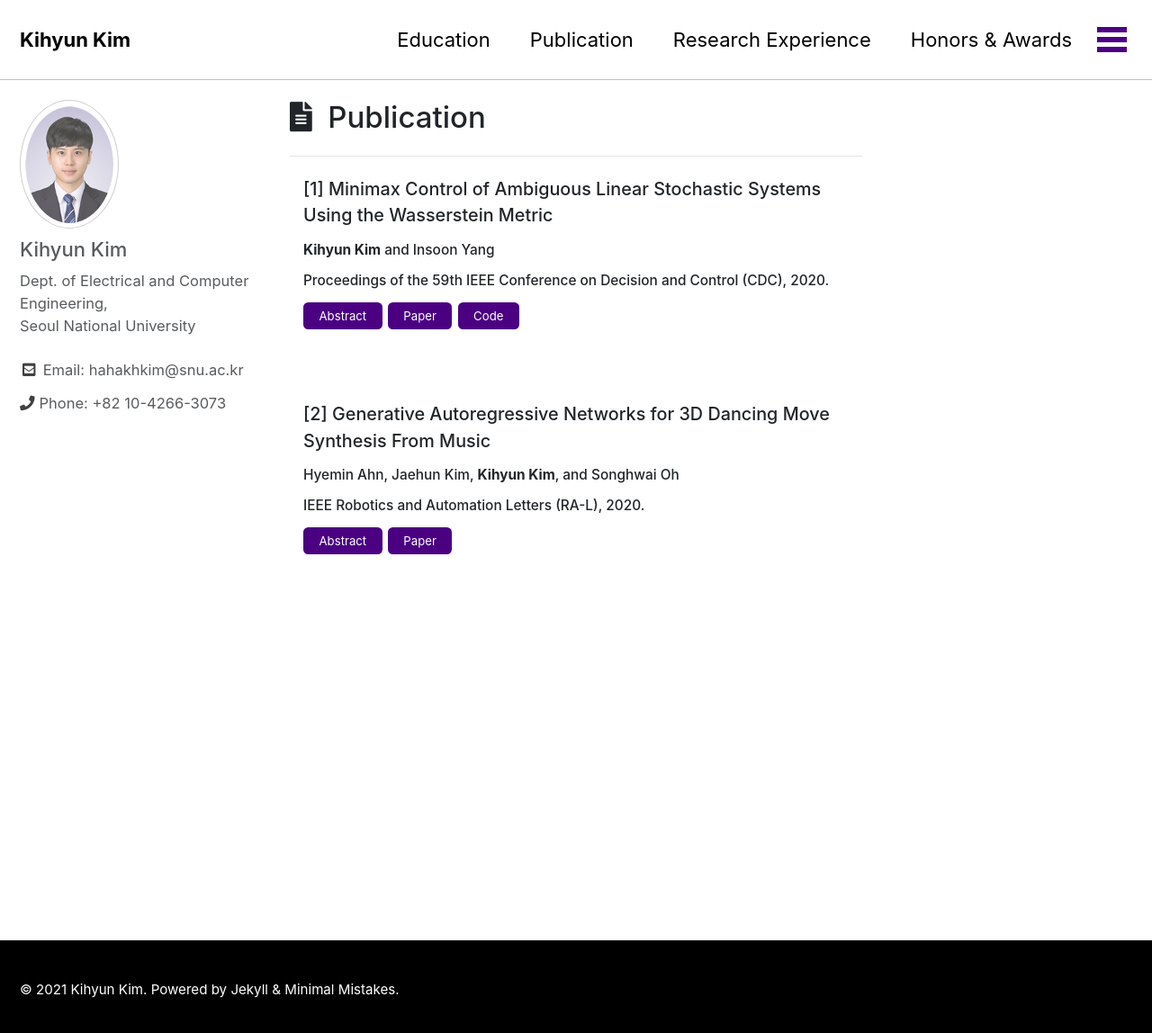
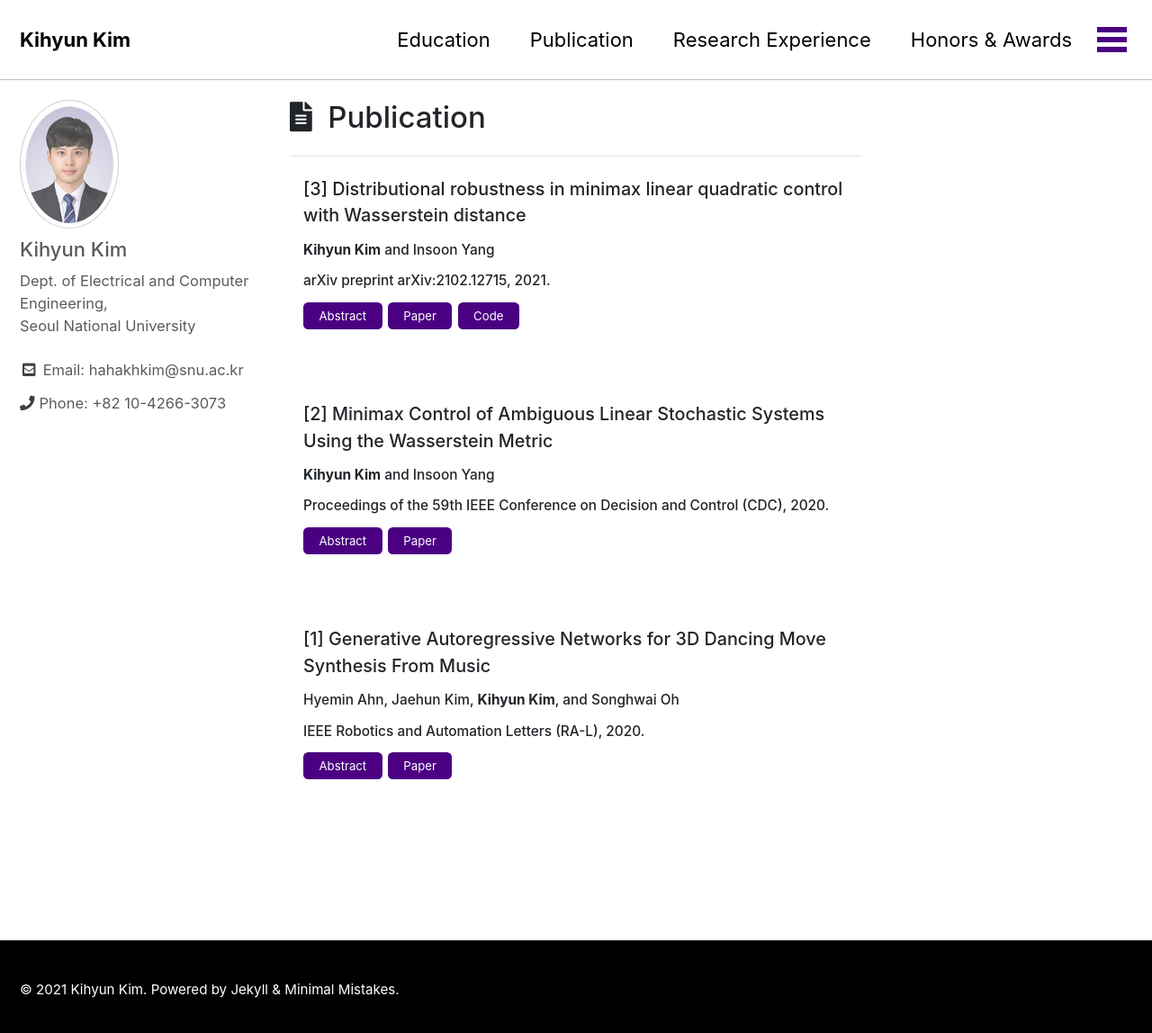
Before and after one commit to hahakhkim/hahakhkim.github.io, a Jekyll site: the page built from _pages/publication.html, in a window 1280 px wide and 1156 px high. Shown: the top 1148 px of the window at 90% size. Built offline with Jekyll 4.4.1, drawn with Linux system fonts in a browser that asks for light colours; cached includes are drawn as plain includes; nearby versions of some CDN libraries.

Commit message:
Update publication.html

```diff
--- a/_pages/publication.html
+++ b/_pages/publication.html
@@ -49,19 +49,47 @@ permalink: /publication/
 <div class="container-fluid">
 	<div class="row">
 		<div class="col-sm-12 col-md-12 mx-auto"style="text-align:left">
-		  <h5 class="custom2">[1] Minimax Control of Ambiguous Linear Stochastic Systems Using the Wasserstein Metric</h5>
+		  <h5 class="custom2">[3] Distributional robustness in minimax linear quadratic control with Wasserstein distance</h5>
+		  <h6 class="custom1"><strong>Kihyun Kim</strong> and Insoon Yang</h6>
+		  <h6 class="custom1"> arXiv preprint arXiv:2102.12715, 2021.</h6>
+			<button class="btn" type="button" data-toggle="collapse" data-target="#collapseExample3" aria-expanded="false" aria-controls="collapseExample">
+				Abstract
+			</button>
+			<button class="btn" type="button" onclick="window.open('https://arxiv.org/abs/2102.12715')">
+				Paper
+			</button>
+			<button class="btn" type="button" onclick="window.open('https://github.com/hahakhkim/WassersteinLQ')">
+				Code
+			</button>
+			<div class="collapse" id="collapseExample3">
+				<div class="card card-body">
+				<h6 class="custom1">  To address the issue of inaccurate distributions in practical stochastic systems, a minimax linear-quadratic control method is proposed using the Wasserstein metric.
+				Our method aims to construct a control policy that is robust against errors in an empirical distribution of underlying uncertainty, by adopting an adversary that selects the worst-case distribution.
+				The opponent receives a Wasserstein penalty proportional to the amount of deviation from the empirical distribution.
+				A closed-form expression of the finite-horizon optimal policy pair is derived using a Riccati equation.
+				The result is then extended to the infinite-horizon average cost setting by identifying conditions under which the Riccati recursion converges to the unique positive semi-definite solution to an algebraic Riccati equation.
+				Our method is shown to possess several salient features including closed-loop stability, and an out-of-sample performance guarantee. We also discuss how to optimize the penalty parameter for enhancing the distributional robustness of our control policy.
+				Last but not least, a theoretical connection to the classical H∞-method is identified from the perspective of distributional robustness.
+				</h6>
+				</div>
+			</div>
+		</div>
+	</div>
+
+	<h1><br></h1>
+
+	<div class="row">
+		<div class="col-sm-12 col-md-12 mx-auto"style="text-align:left">
+		  <h5 class="custom2">[2] Minimax Control of Ambiguous Linear Stochastic Systems Using the Wasserstein Metric</h5>
 		  <h6 class="custom1"><strong>Kihyun Kim</strong> and Insoon Yang</h6>
 		  <h6 class="custom1"> Proceedings of the 59th IEEE Conference on Decision and Control (CDC), 2020.</h6>
-			<button class="btn" type="button" data-toggle="collapse" data-target="#collapseExample" aria-expanded="false" aria-controls="collapseExample">
+			<button class="btn" type="button" data-toggle="collapse" data-target="#collapseExample2" aria-expanded="false" aria-controls="collapseExample">
 				Abstract
 			</button>
 			<button class="btn" type="button" onclick="window.open('https://arxiv.org/abs/2003.13258')">
 				Paper
 			</button>
-			<button class="btn" type="button" onclick="window.open('https://github.com/hahakhkim/Wasserstein_Minimax_LQR')">
-				Code
-			</button>
-			<div class="collapse" id="collapseExample">
+			<div class="collapse" id="collapseExample2">
 				<div class="card card-body">
 				<h6 class="custom1">  In this paper, we propose a minimax linear-quadratic control method to address the issue of inaccurate distribution information in practical stochastic systems.
 					  To construct a control policy that is robust against errors in an empirical distribution of uncertainty, our method is to adopt an adversary, which selects the worst-case distribution.
@@ -80,16 +108,16 @@ permalink: /publication/
 
 	<div class="row">
 		<div class="col-sm-12 col-md-12 mx-auto"style="text-align:left">
-		  <h5 class="custom2">[2] Generative Autoregressive Networks for 3D Dancing Move Synthesis From Music</h5>
+		  <h5 class="custom2">[1] Generative Autoregressive Networks for 3D Dancing Move Synthesis From Music</h5>
 		  <h6 class="custom1">Hyemin Ahn, Jaehun Kim, <strong>Kihyun Kim</strong>, and Songhwai Oh</h6>
 		  <h6 class="custom1"> IEEE Robotics and Automation Letters (RA-L), 2020.</h6>
-		  	<button class="btn" type="button" data-toggle="collapse" data-target="#collapseExample2" aria-expanded="false" aria-controls="collapseExample">
+		  	<button class="btn" type="button" data-toggle="collapse" data-target="#collapseExample1" aria-expanded="false" aria-controls="collapseExample">
 				Abstract
 			</button>
 			<button class="btn" type="button" onclick="window.open('https://ieeexplore.ieee.org/abstract/document/9019619')">
 				Paper
 			</button>
-			<div class="collapse" id="collapseExample2">
+			<div class="collapse" id="collapseExample1">
 			<div class="card card-body">
 				<h6 class="custom1"> This letter proposes a framework which is able to generate a sequence of three-dimensional human dance poses for a given music.
 		  The proposed framework consists of three components: a music feature encoder, a pose generator, and a music genre classifier.
```
